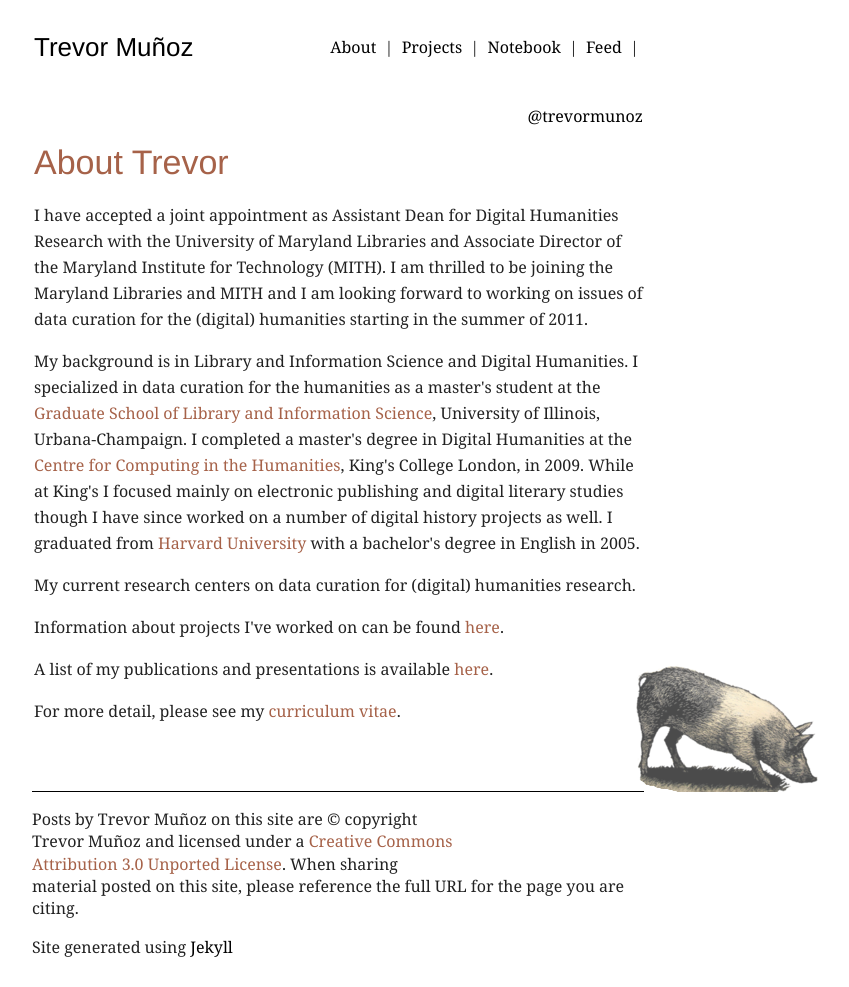
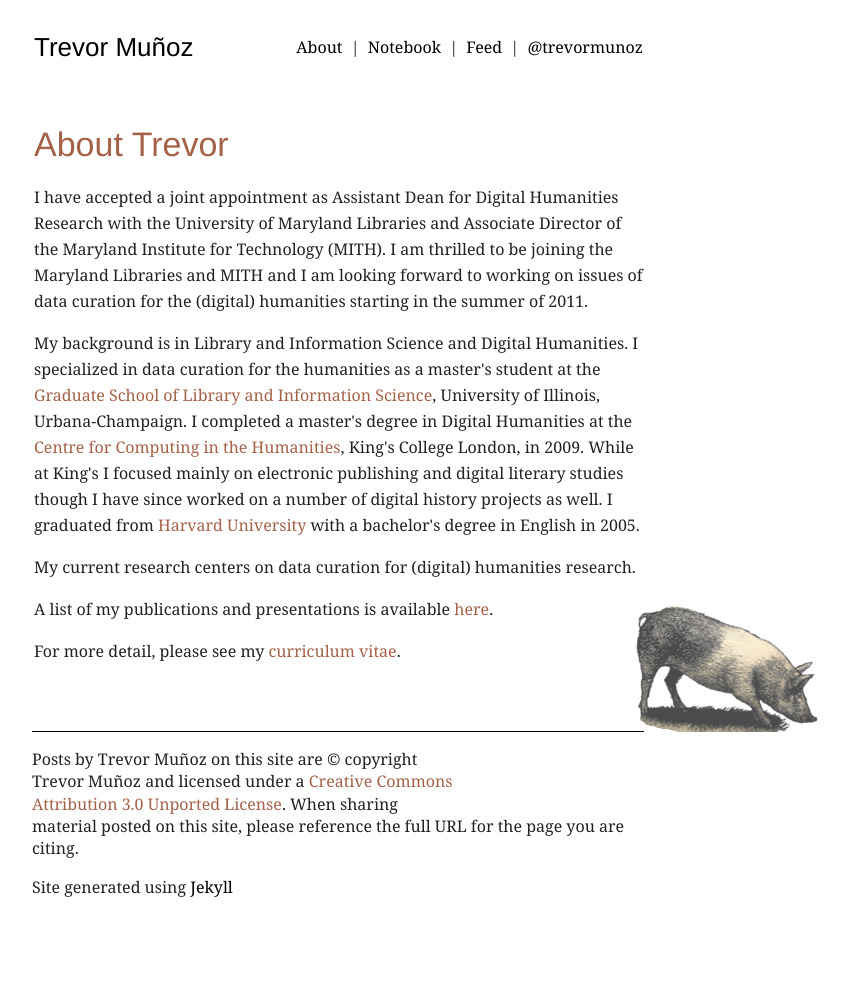
Before and after one commit to trevormunoz/calling-card, a Jekyll site: the page built from about/index.html, in a window 1280 px wide. Shown: the whole page, without its empty margins (302-1151 px from the left). Built offline with Jekyll 4.4.1, drawn with Linux system fonts in a browser that asks for light colours; nearby versions of some CDN libraries; Markdown is read by kramdown in place of the engine named in the settings; after the commit the page ends 927 px from its top, so only the background shows below that.

Commit message:
Removing other references to projects pages

```diff
--- a/_layouts/default.html
+++ b/_layouts/default.html
@@ -44,8 +44,6 @@
 				<nav>
 					<a href="/about/">About</a>
 					<span class="sep">|</span>
-					<a href="/projects/">Projects</a>
-					<span class="sep">|</span>
 					<a href="/notebook/">Notebook</a>
 					<span class="sep">|</span>
 					<a href="http://feeds.feedburner.com/trevormunoz" target="_blank">Feed</a>
--- a/about/index.html
+++ b/about/index.html
@@ -10,8 +10,6 @@
 
 	<p>My current research centers on data curation for (digital) humanities research.</p>
 
-	<p>Information about projects I've worked on can be found <a href="/projects/">here</a>.</p>
-
 	<p>A list of my publications and presentations is available <a href="/about/publications/">here</a>.</p>
 
 	<p>For more detail, please see my <a href="cv" target="_blank">curriculum vitae</a>.</p>
```
